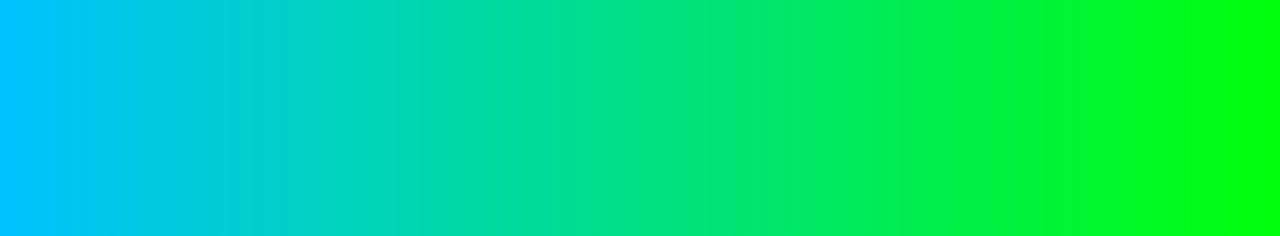
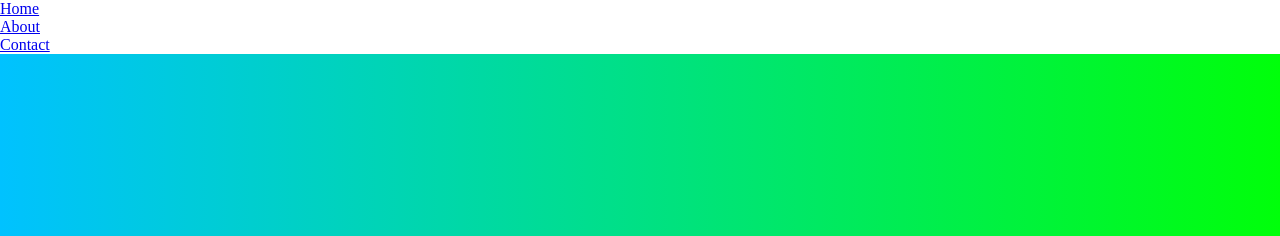
Before and after one commit to Kepitss/GitFlow-project, a plain HTML site: page index.html in a window 1280 px wide. Shown: the top 236 px of the page. Drawn offline with Linux system fonts and the light colour scheme; a web font is replaced by a local one.

Commit message:
feat: create navbar html
- Create navbar html but navbar is not done jet

```diff
--- a/index.html
+++ b/index.html
@@ -10,6 +10,14 @@
 		<title>GitFlow</title>
 	</head>
 	<body>
+		<div class="navbar-container">
+			<ul class="navbar-links">
+				<li><a href="#home">Home</a></li>
+				<li><a href="#about">About</a></li>
+				<li><a href="#contact">Contact</a></li>
+			</ul>
+		</div>
+
 		<div class="hero-container">
 			<h1>GitFlow Project</h1>
 			<h3>Project wich shows some of my skills working with Git and GitFlow.</h3>
```
